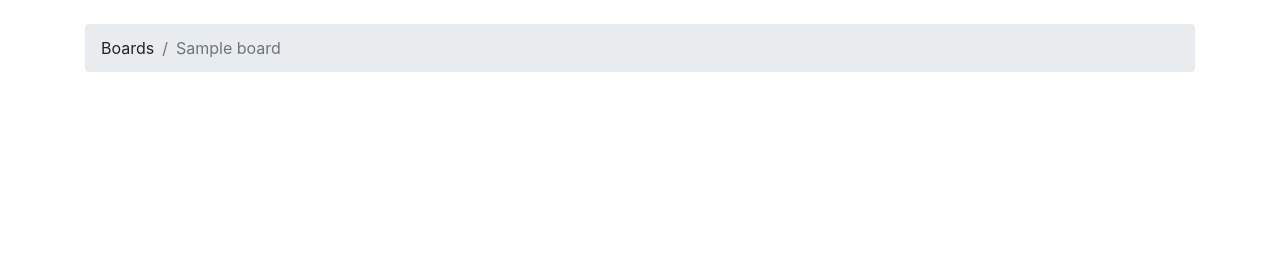
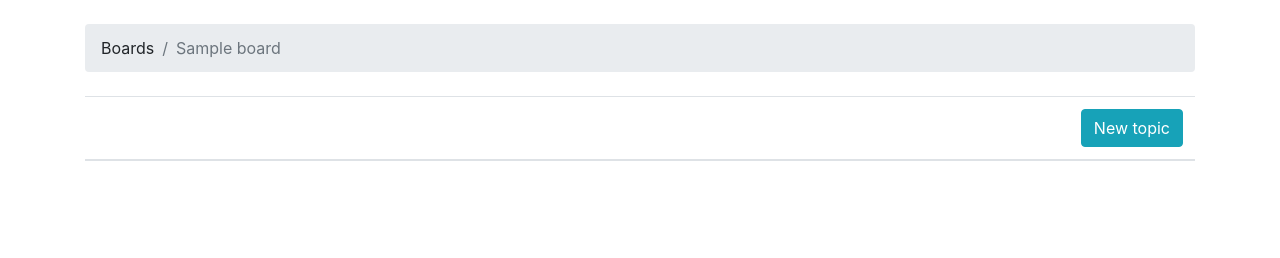
Before and after one commit to alexandrepasc/1stPlayDjango, a Django app: page /board/1 in a window 1280 px wide. Shown: the part 42-300 px from the top of the page. Run offline with Django 3.2, Linux system fonts and the light colour scheme; tables that the repository leaves empty hold one stand-in row (values such as "Sample post"); lists and menus that the app fills with data are empty; some libraries are stand-ins or nearby versions.

Commit message:
Add new topic button to topics page.

```diff
--- a/templates/topics.html
+++ b/templates/topics.html
@@ -10,4 +10,11 @@
 {% endblock %}
 
 {% block content %}
+<table class="table" width="100%">
+    <thead class="thead-inverse">
+    <tr align="right">
+        <th><a class="btn btn-info" href="{% url 'new_topic' board.id%}">New topic</a></th>
+    </tr>
+    </thead>
+</table>
 {% endblock %}
```
